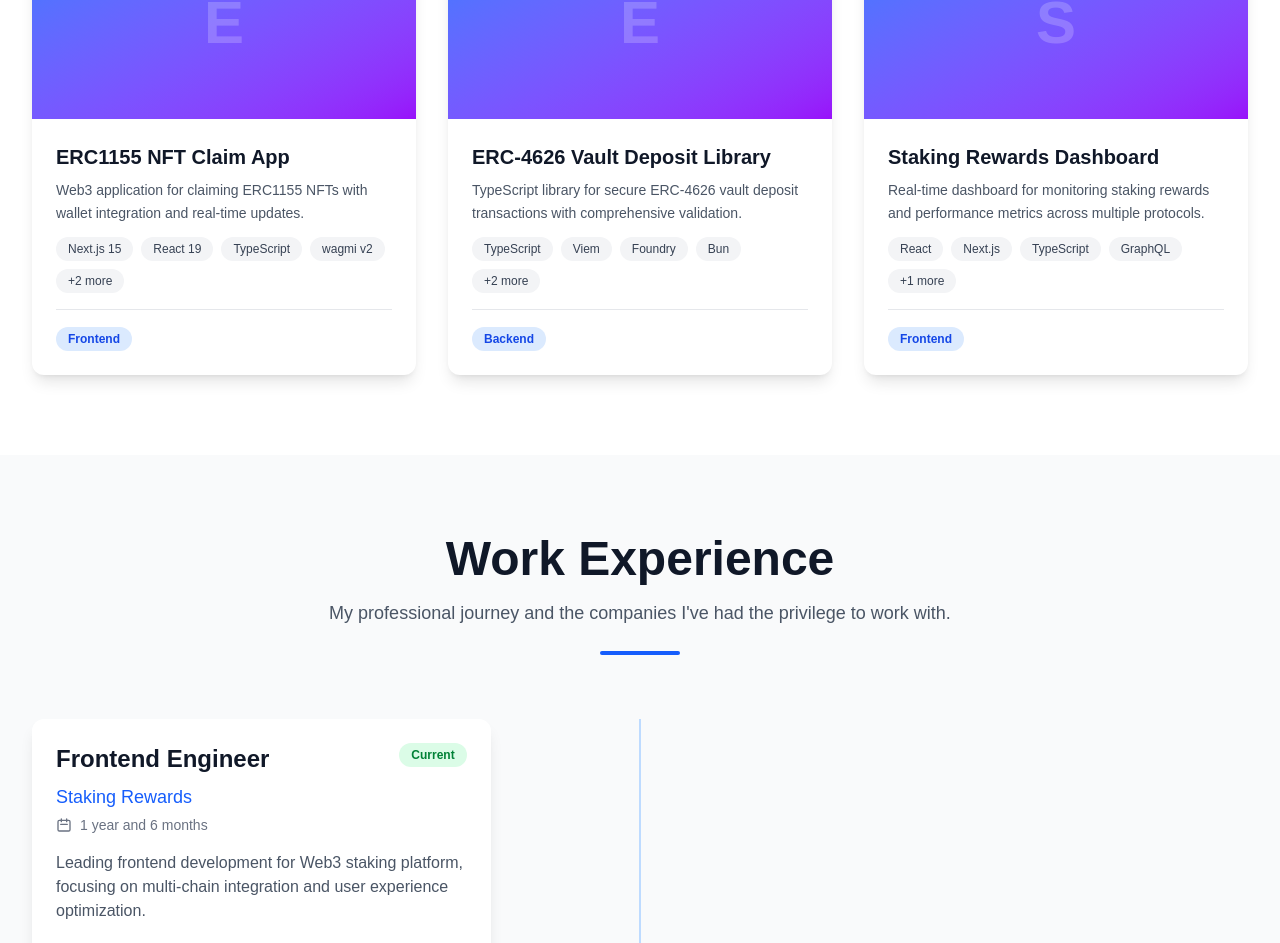
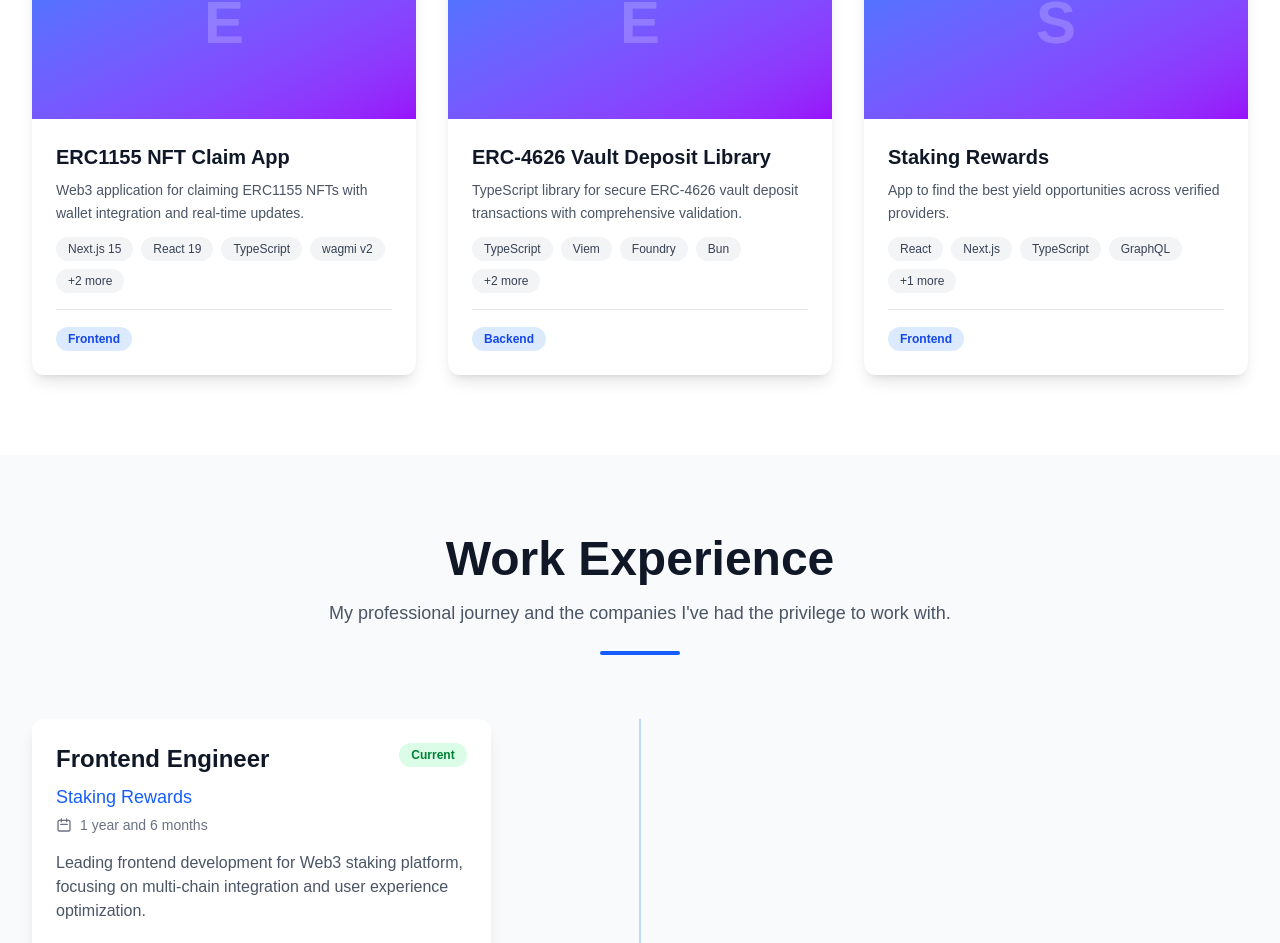
Before and after one commit to mpallares/portfolio, a Next.js app: page / in a window 1280 px wide. Shown: the part 2079-3022 px from the top of the page. Built offline with nearby package versions, Linux system fonts and the light colour scheme.

Commit message:
Update projects

```diff
--- a/src/data/projects.ts
+++ b/src/data/projects.ts
@@ -24,9 +24,9 @@
   },
   {
     id: 'staking-rewards',
-    title: 'Staking Rewards Dashboard',
-    description: 'Real-time dashboard for monitoring staking rewards and performance metrics across multiple protocols.',
-    longDescription: 'Developed a comprehensive dashboard for users to track their staking rewards across multiple blockchain networks. Features include real-time analytics, performance comparisons, and personalized insights.',
+    title: 'Staking Rewards',
+    description: 'App to find the best yield opportunities across verified providers.',
+    longDescription: 'Developed a full-featured web application that aggregates staking opportunities from various providers, allowing users to easily compare yields and make informed decisions. Implemented advanced filtering and sorting options, user authentication, and a responsive design to ensure a seamless experience across devices.',
     image: '/images/projects/staking.jpg',
     technologies: ['React', 'Next.js', 'TypeScript', 'GraphQL', 'Tailwind CSS'],
     liveUrl: 'https://www.stakingrewards.com',
```
